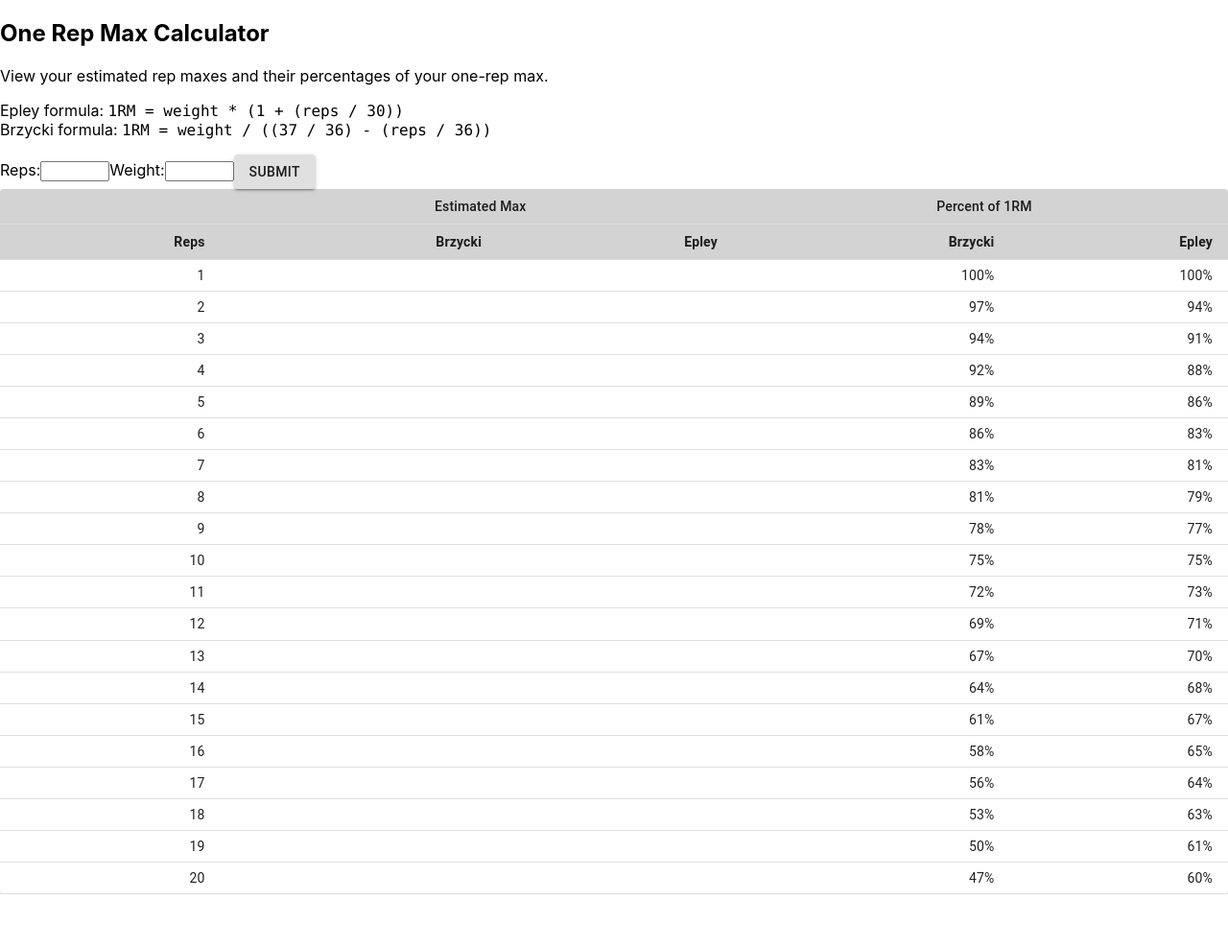
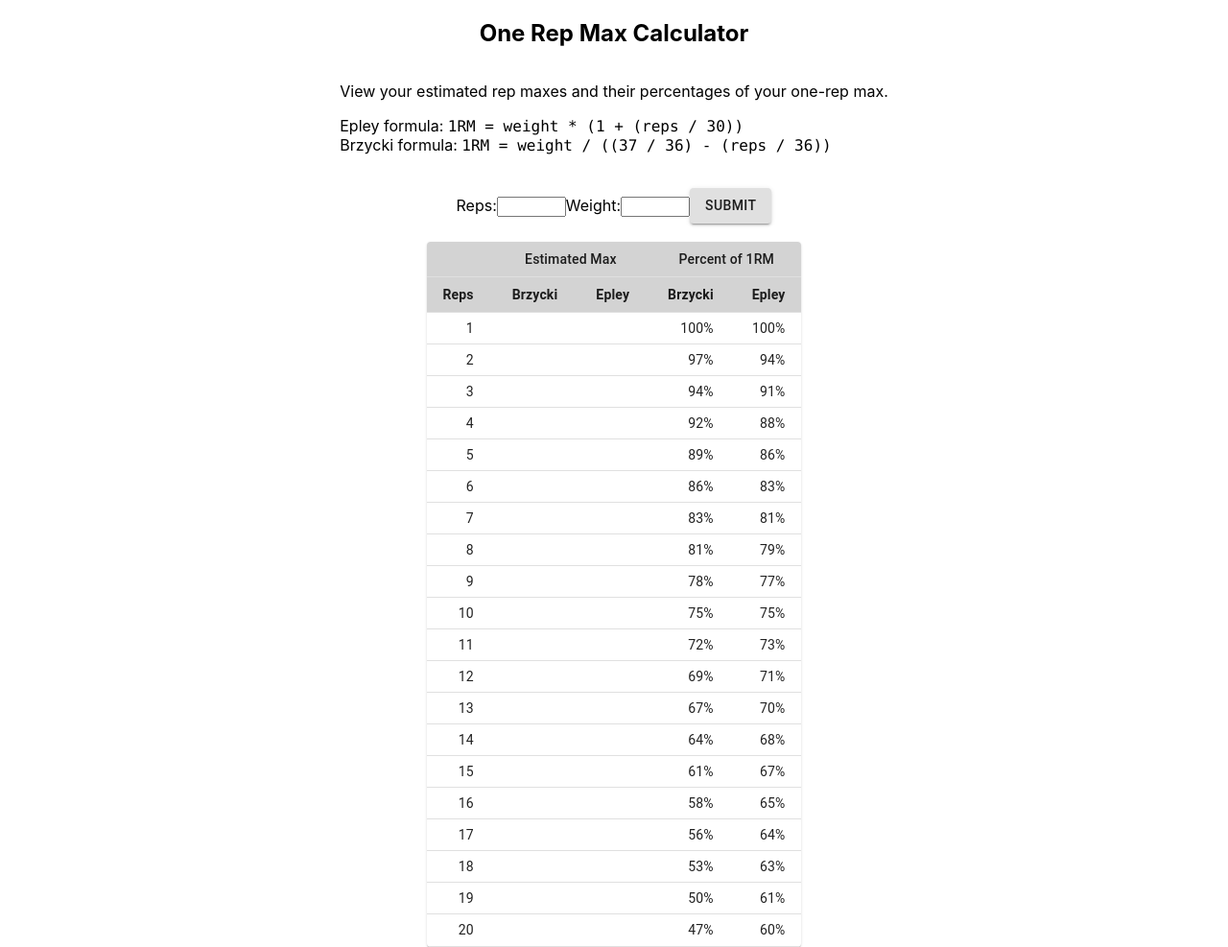
Before and after one commit to jamais-vu/react-lifting-calculator, a React app: page / in a window 1280 px wide. Shown: the whole page at 96% size. Before the commit the page ends 932 px from the top, so only its background shows below. Built offline with nearby package versions, Linux system fonts and the light colour scheme.

Commit message:
feat: center content on page

```diff
--- a/src/index.css
+++ b/src/index.css
@@ -1,10 +1,22 @@
 body {
-  margin: 0;
+  /* Font stuff */
   font-family: -apple-system, BlinkMacSystemFont, 'Segoe UI', 'Roboto', 'Oxygen',
     'Ubuntu', 'Cantarell', 'Fira Sans', 'Droid Sans', 'Helvetica Neue',
     sans-serif;
   -webkit-font-smoothing: antialiased;
   -moz-osx-font-smoothing: grayscale;
+
+  /* Formatting stuff */
+  margin: 0;
+  display: flex;
+  flex-direction: column;
+  align-items: center;
+  justify-content: center;
+}
+
+header {
+  display: flex;
+  justify-content: center;
 }
 
 code {
@@ -16,3 +28,12 @@ code {
 #repsInput, #weightInput {
   width: 4rem;
 }
+
+/* Center form inputs and button. */
+#repsAndWeightForm {
+  margin: 5%;
+  display: flex;
+  flex-direction: row;
+  align-items: center;
+  justify-content: center;
+}
```
